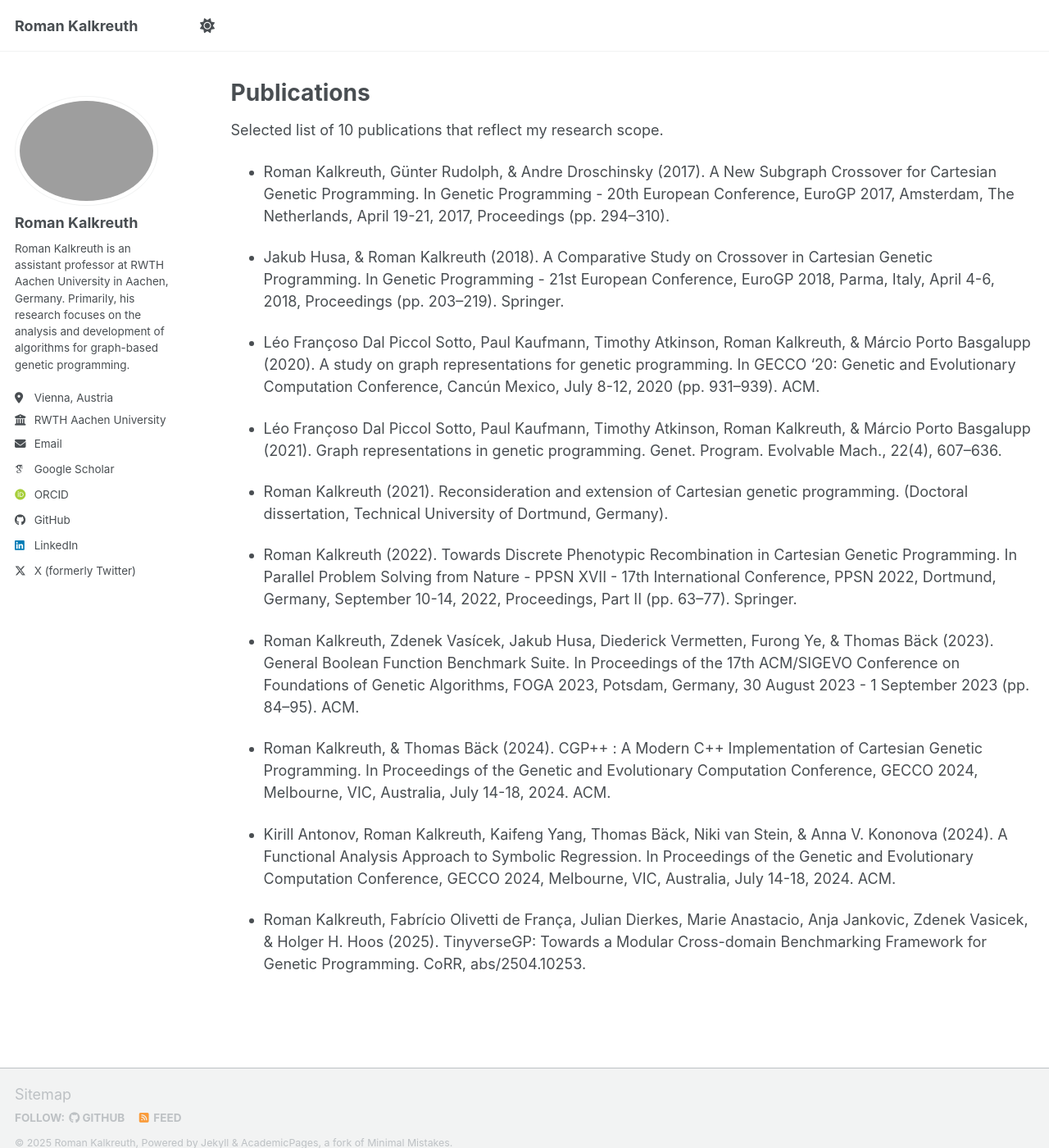
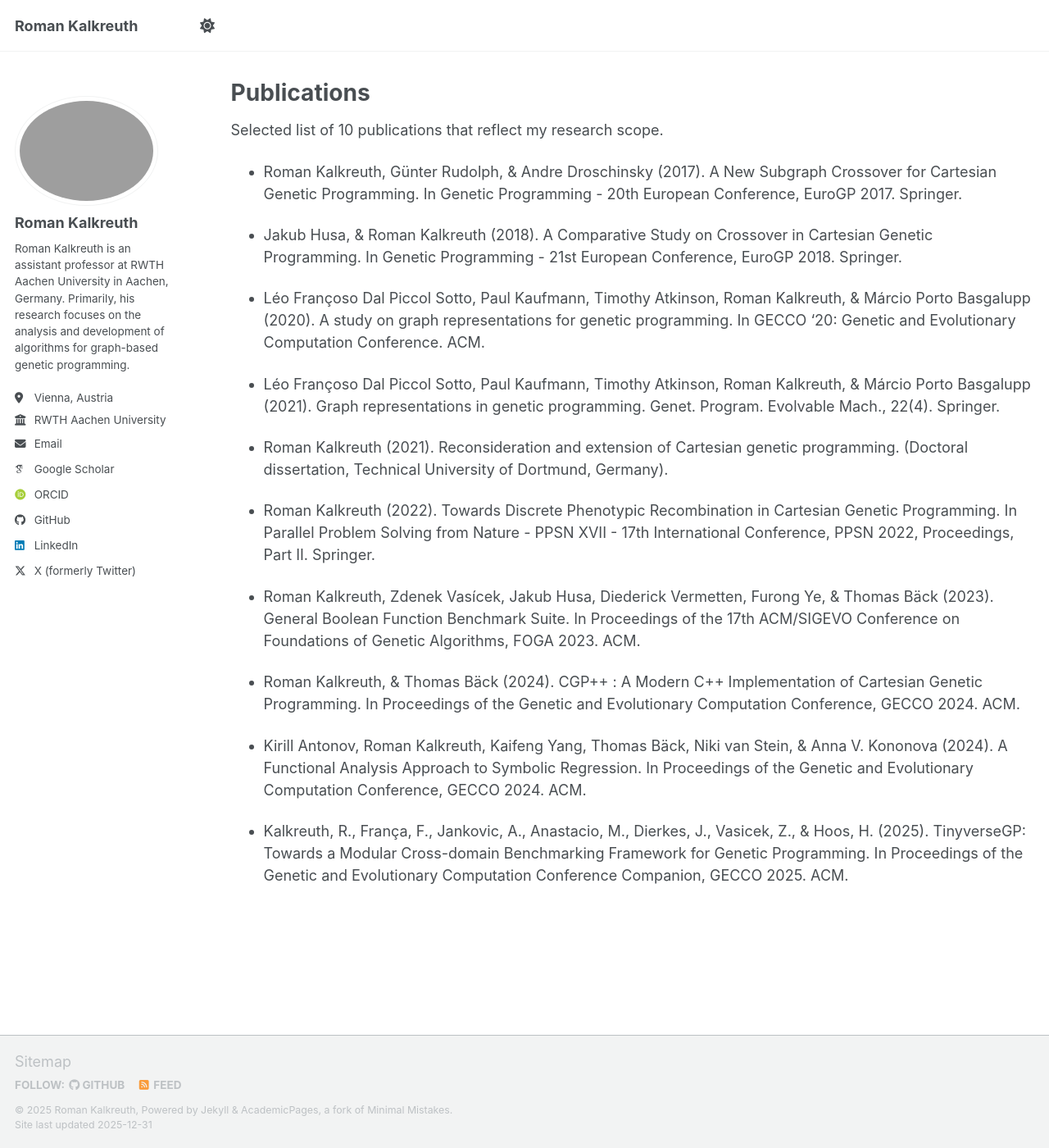
Before and after one commit to RomanKalkreuth/romankalkreuth.github.io, a Jekyll site: the page built from _pages/publications.md, in a window 1280 px wide and 1400 px high. Shown: the whole window at 82% size. Built offline with Jekyll 4.4.1, drawn with Linux system fonts in a browser that asks for light colours; some web fonts are replaced; a script bundle is joined from its source files by our own code; library files that are not in the unit come from our copies.

Commit message:
Update publications.md

```diff
--- a/_pages/publications.md
+++ b/_pages/publications.md
@@ -7,22 +7,22 @@
 
 Selected list of 10 publications that reflect my research scope.
 
-* Roman Kalkreuth, Günter Rudolph, & Andre Droschinsky (2017). A New Subgraph Crossover for Cartesian Genetic Programming. In Genetic Programming - 20th European Conference, EuroGP 2017, Amsterdam, The Netherlands, April 19-21, 2017, Proceedings (pp. 294–310).
+* Roman Kalkreuth, Günter Rudolph, & Andre Droschinsky (2017). A New Subgraph Crossover for Cartesian Genetic Programming. In Genetic Programming - 20th European Conference, EuroGP 2017. Springer.
 
-* Jakub Husa, & Roman Kalkreuth (2018). A Comparative Study on Crossover in Cartesian Genetic Programming. In Genetic Programming - 21st European Conference, EuroGP 2018, Parma, Italy, April 4-6, 2018, Proceedings (pp. 203–219). Springer.
+* Jakub Husa, & Roman Kalkreuth (2018). A Comparative Study on Crossover in Cartesian Genetic Programming. In Genetic Programming - 21st European Conference, EuroGP 2018. Springer.
 
-* Léo Françoso Dal Piccol Sotto, Paul Kaufmann, Timothy Atkinson, Roman Kalkreuth, & Márcio Porto Basgalupp (2020). A study on graph representations for genetic programming. In GECCO '20: Genetic and Evolutionary Computation Conference, Cancún Mexico, July 8-12, 2020 (pp. 931–939). ACM.
+* Léo Françoso Dal Piccol Sotto, Paul Kaufmann, Timothy Atkinson, Roman Kalkreuth, & Márcio Porto Basgalupp (2020). A study on graph representations for genetic programming. In GECCO '20: Genetic and Evolutionary Computation Conference. ACM.
 
-* Léo Françoso Dal Piccol Sotto, Paul Kaufmann, Timothy Atkinson, Roman Kalkreuth, & Márcio Porto Basgalupp (2021). Graph representations in genetic programming. Genet. Program. Evolvable Mach., 22(4), 607–636.
+* Léo Françoso Dal Piccol Sotto, Paul Kaufmann, Timothy Atkinson, Roman Kalkreuth, & Márcio Porto Basgalupp (2021). Graph representations in genetic programming. Genet. Program. Evolvable Mach., 22(4). Springer.
 
 * Roman Kalkreuth (2021). Reconsideration and extension of Cartesian genetic programming. (Doctoral dissertation, Technical University of Dortmund, Germany).
 
-* Roman Kalkreuth (2022). Towards Discrete Phenotypic Recombination in Cartesian Genetic Programming. In Parallel Problem Solving from Nature - PPSN XVII - 17th International Conference, PPSN 2022, Dortmund, Germany, September 10-14, 2022, Proceedings, Part II (pp. 63–77). Springer.
+* Roman Kalkreuth (2022). Towards Discrete Phenotypic Recombination in Cartesian Genetic Programming. In Parallel Problem Solving from Nature - PPSN XVII - 17th International Conference, PPSN 2022, Proceedings, Part II. Springer.
 
-* Roman Kalkreuth, Zdenek Vasícek, Jakub Husa, Diederick Vermetten, Furong Ye, & Thomas Bäck (2023). General Boolean Function Benchmark Suite. In Proceedings of the 17th ACM/SIGEVO Conference on Foundations of Genetic Algorithms, FOGA 2023, Potsdam, Germany, 30 August 2023 - 1 September 2023 (pp. 84–95). ACM.
+* Roman Kalkreuth, Zdenek Vasícek, Jakub Husa, Diederick Vermetten, Furong Ye, & Thomas Bäck (2023). General Boolean Function Benchmark Suite. In Proceedings of the 17th ACM/SIGEVO Conference on Foundations of Genetic Algorithms, FOGA 2023. ACM.
 
-* Roman Kalkreuth, & Thomas Bäck (2024). CGP++ : A Modern C++ Implementation of Cartesian Genetic Programming. In Proceedings of the Genetic and Evolutionary Computation Conference, GECCO 2024, Melbourne, VIC, Australia, July 14-18, 2024. ACM.
+* Roman Kalkreuth, & Thomas Bäck (2024). CGP++ : A Modern C++ Implementation of Cartesian Genetic Programming. In Proceedings of the Genetic and Evolutionary Computation Conference, GECCO 2024. ACM.
 
-* Kirill Antonov, Roman Kalkreuth, Kaifeng Yang, Thomas Bäck, Niki van Stein, & Anna V. Kononova (2024). A Functional Analysis Approach to Symbolic Regression. In Proceedings of the Genetic and Evolutionary Computation Conference, GECCO 2024, Melbourne, VIC, Australia, July 14-18, 2024. ACM.
+* Kirill Antonov, Roman Kalkreuth, Kaifeng Yang, Thomas Bäck, Niki van Stein, & Anna V. Kononova (2024). A Functional Analysis Approach to Symbolic Regression. In Proceedings of the Genetic and Evolutionary Computation Conference, GECCO 2024. ACM.
 
-* Roman Kalkreuth, Fabrício Olivetti de França, Julian Dierkes, Marie Anastacio, Anja Jankovic, Zdenek Vasicek, & Holger H. Hoos (2025). TinyverseGP: Towards a Modular Cross-domain Benchmarking Framework for Genetic Programming. CoRR, abs/2504.10253.
+* Kalkreuth, R., França, F., Jankovic, A., Anastacio, M., Dierkes, J., Vasicek, Z., & Hoos, H. (2025). TinyverseGP: Towards a Modular Cross-domain Benchmarking Framework for Genetic Programming. In Proceedings of the Genetic and Evolutionary Computation Conference Companion, GECCO 2025. ACM.
```
